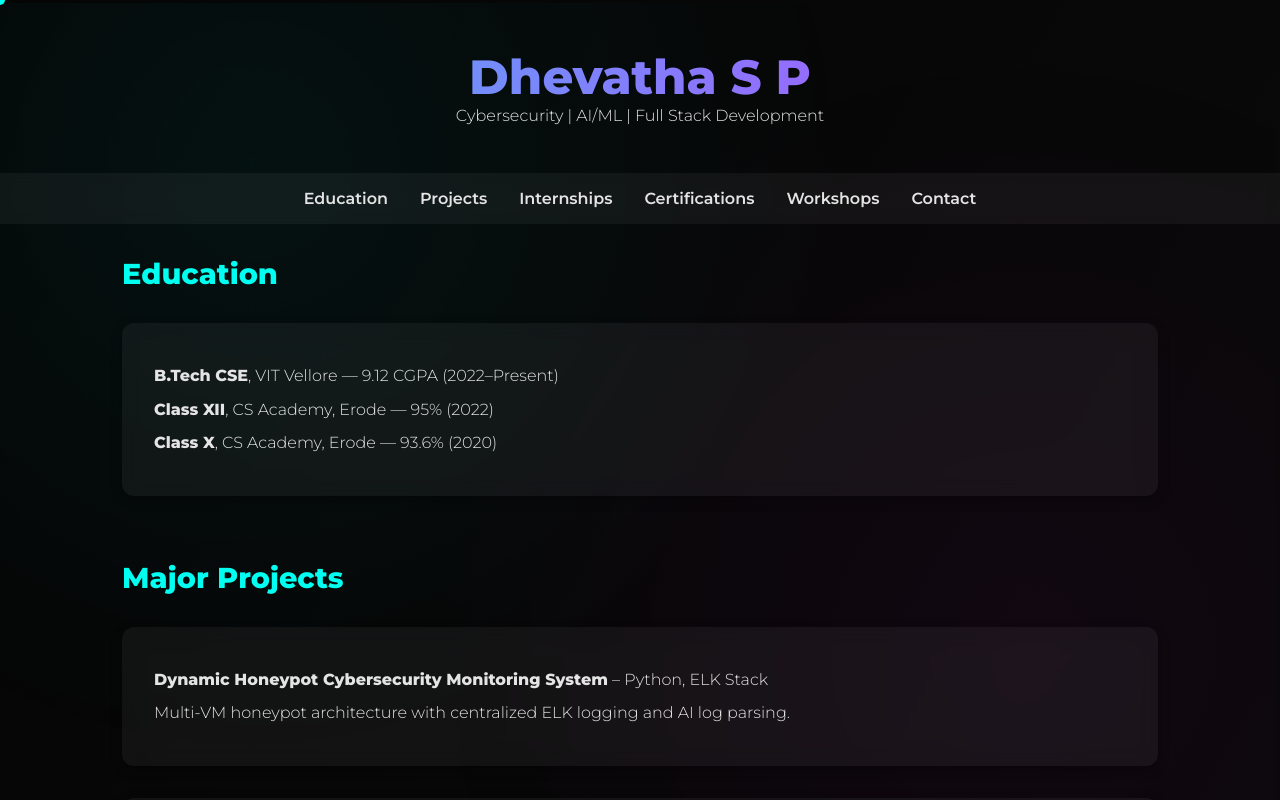
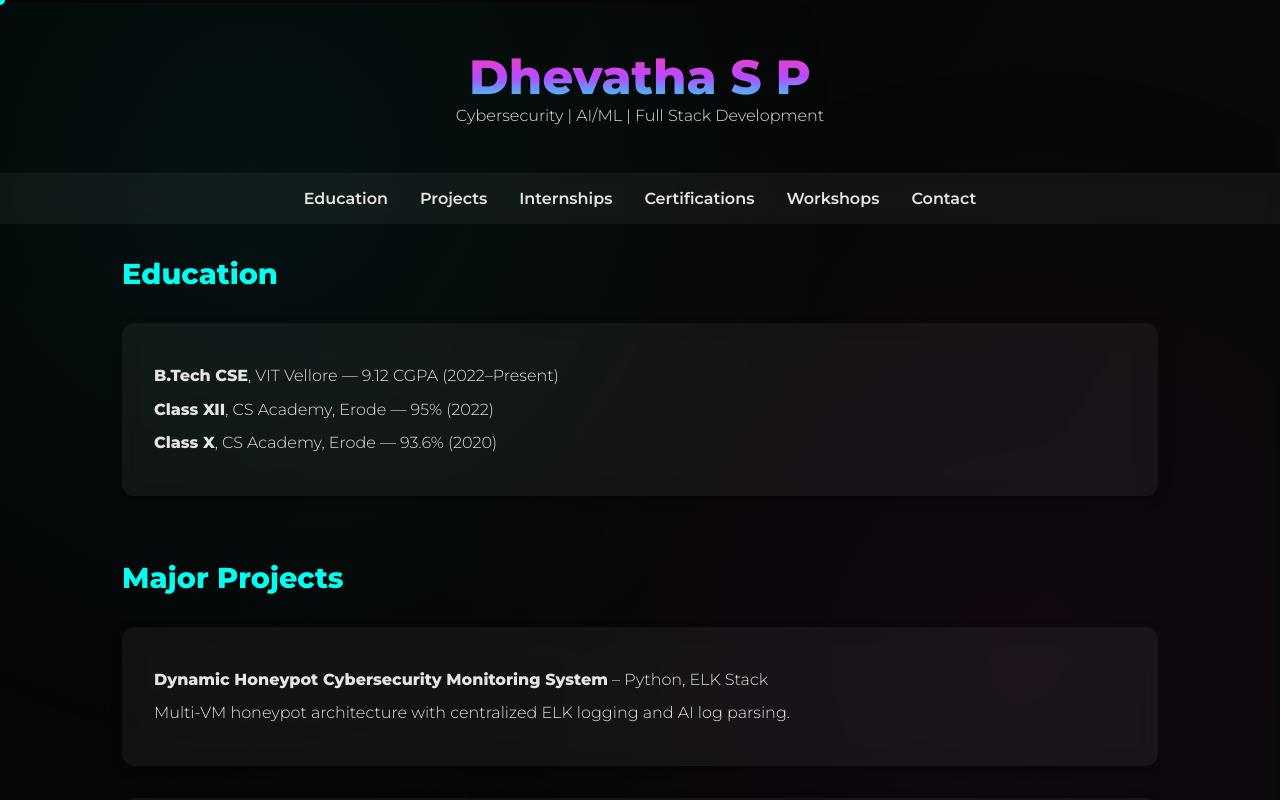
Before and after one commit to dh-ev/dhev-portfolio, a plain HTML site: page index.html in a window 1280 px wide. Shown: the top 800 px of the page. Drawn offline with nearby package versions, Linux system fonts and the light colour scheme.

Commit message:
Update index.html

```diff
--- a/index.html
+++ b/index.html
@@ -66,7 +66,7 @@
 
     header h1 {
       font-size: 3rem;
-      background: linear-gradient(90deg, var(--cyan), var(--purple), var(--magenta));
+      background: linear-gradient(0deg, var(--cyan), var(--purple), var(--magenta));
       background-size: 300%;
       -webkit-background-clip: text;
       -webkit-text-fill-color: transparent;
@@ -268,7 +268,6 @@
     <h2>Contact</h2>
     <div class="card">
       <p>Email: <a href="mailto:dhev10mys@gmail.com" style="color: var(--cyan);">dhev10mys@gmail.com</a></p>
-      <p>Phone: +91-7397514176</p>
       <p>Location: Vellore, Tamil Nadu, India</p>
     </div>
   </section>
```
